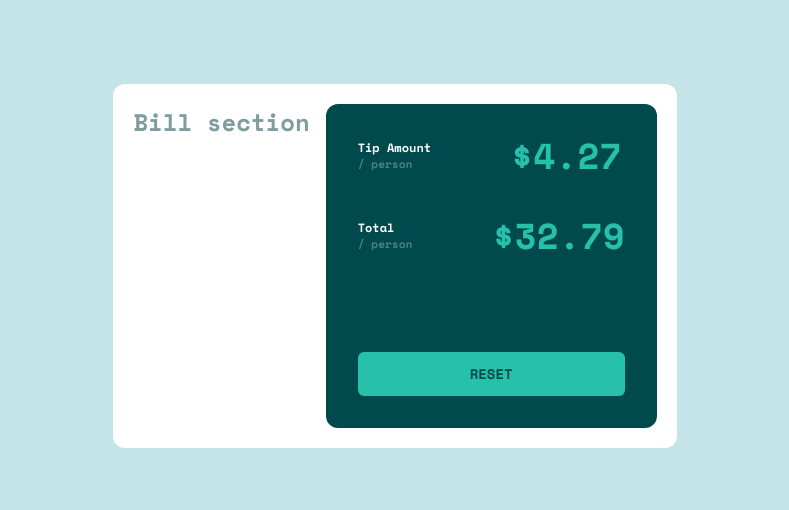
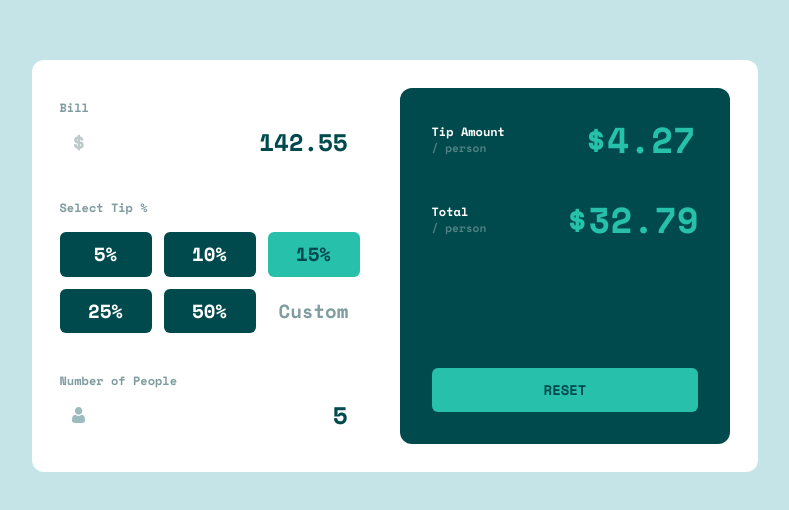
Before and after one commit to sg4bb/tip-calculator-frontendmentor, a Next.js app: page / in a window 1280 px wide. Shown: the part 134-644 px from the top of the page, without its empty margins (245-1034 px from the left). Built offline with nearby package versions, Linux system fonts and the light colour scheme.

Commit message:
bill section added

```diff
--- a/src/app/page.jsx
+++ b/src/app/page.jsx
@@ -1,8 +1,62 @@
+import PersonIcon from "@/components/icons/PersonIcon";
+
 export default function Home() {
   return (
     <>
-      <div className="bg-white rounded-xl p-5 flex flex-wrap space-x-4">
-        <h2 className="text-grayish-cyan">Bill section</h2>
+      <div className="bg-white rounded-xl p-7 flex flex-wrap space-x-10">
+        <section className="flex flex-col min-w-[300px] mt-3 space-y-10">
+          <div>
+            <h2 className="text-xs text-grayish-cyan">Bill</h2>
+
+            <div className="flex items-center justify-around px-3 mt-2">
+              <h2 className="text-dark-grayish-cyan opacity-40 flex-grow">$</h2>
+
+              <h2 className="text-very-dark-cyan">142.55</h2>
+            </div>
+          </div>
+
+          <div>
+            <h2 className="text-xs text-grayish-cyan">Select Tip %</h2>
+
+            <div className="mt-4 grid grid-cols-3 grid-rows-2 items-center w-full justify-around gap-3 text-[19px]">
+              <button className="bg-very-dark-cyan text-white text-center py-2 w-full  rounded-md">
+                5%
+              </button>
+
+              <button className="bg-very-dark-cyan text-white text-center py-2 w-full  rounded-md">
+                10%
+              </button>
+
+              <button className="bg-strong-cyan text-very-dark-cyan text-center py-2 w-full  rounded-md">
+                15%
+              </button>
+
+              <button className="bg-very-dark-cyan text-white text-center py-2 w-full  rounded-md">
+                25%
+              </button>
+
+              <button className="bg-very-dark-cyan text-white text-center py-2 w-full  rounded-md">
+                50%
+              </button>
+
+              <button className="text-grayish-cyan bg-white text-center py-2 w-full  rounded-md">
+                Custom
+              </button>
+            </div>
+          </div>
+
+          <div>
+            <h2 className="text-xs text-grayish-cyan">Number of People</h2>
+
+            <div className="flex items-center justify-around px-3 mt-2">
+              <span className="flex-grow">
+                <PersonIcon />
+              </span>
+              <h2 className="text-very-dark-cyan">5</h2>
+              <span></span>
+            </div>
+          </div>
+        </section>
 
         <section className="text-white bg-very-dark-cyan grid-rows-3 p-8 rounded-xl">
           <div className="flex space-x-20 items-center">
@@ -21,9 +75,11 @@ export default function Home() {
             <h2 className="text-4xl text-strong-cyan">$32.79</h2>
           </div>
 
-          <button className="w-full bg-strong-cyan hover:bg-grayish-cyan-light duration-700 text-very-dark-cyan text-center uppercase text-sm py-3 rounded-md mt-24">
-            Reset
-          </button>
+          <div className="flex justify-end">
+            <button className="w-full bg-strong-cyan hover:bg-grayish-cyan-light duration-700 text-very-dark-cyan text-center uppercase text-sm py-3 rounded-md mt-32">
+              Reset
+            </button>
+          </div>
         </section>
       </div>
     </>
--- /dev/null
+++ b/src/components/icons/PersonIcon.jsx
@@ -0,0 +1,9 @@
+const PersonIcon = (props) => (
+  <svg xmlns="http://www.w3.org/2000/svg" width={13} height={16} {...props}>
+    <path
+      fill="#9EBBBD"
+      d="M9.573 7.729c.406 0 .784.07 1.126.209.342.14.639.33.881.569.232.227.438.503.614.82a5.1 5.1 0 0 1 .407.949c.097.312.178.654.242 1.016.062.359.105.699.126 1.011.02.307.031.624.031.945 0 .836-.259 1.512-.768 2.01-.504.492-1.17.742-1.98.742H2.748c-.81 0-1.477-.25-1.98-.742C.259 14.76 0 14.084 0 13.248c0-.322.01-.64.032-.945.02-.312.063-.652.126-1.01.063-.363.144-.705.242-1.017.1-.323.238-.643.407-.948.176-.318.382-.594.613-.821.243-.238.54-.43.882-.57a2.99 2.99 0 0 1 1.125-.208c.16 0 .313.067.61.265.183.123.397.264.636.421.204.134.48.259.822.372.333.11.671.167 1.005.167a3.19 3.19 0 0 0 1.006-.167 3.57 3.57 0 0 0 .822-.372l.636-.42c.296-.2.45-.266.61-.266zM6.598 0C7.63 0 8.522.38 9.252 1.129s1.1 1.666 1.1 2.724c0 1.06-.37 1.976-1.1 2.725-.73.75-1.623 1.13-2.654 1.13-1.03 0-1.924-.38-2.653-1.13-.73-.749-1.1-1.666-1.1-2.725 0-1.058.37-1.975 1.1-2.724C4.675.379 5.567 0 6.598 0z"
+    />
+  </svg>
+);
+export default PersonIcon;
```
Also changed, not shown: src/components/Logo.jsx (added, +9 -0 lines).
